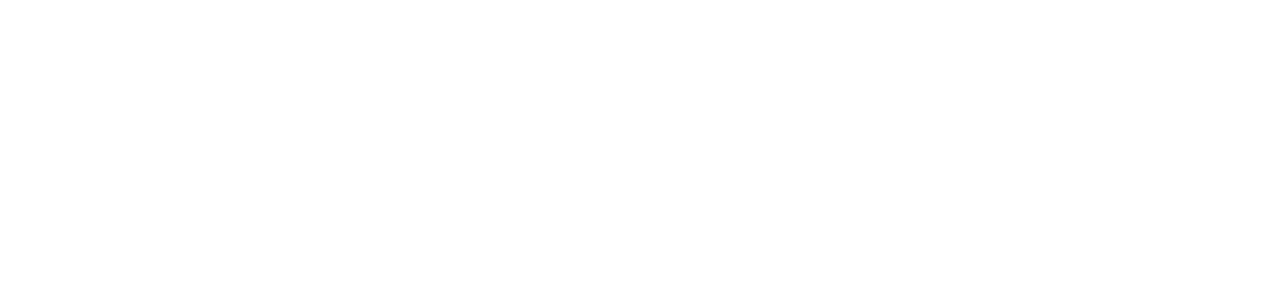
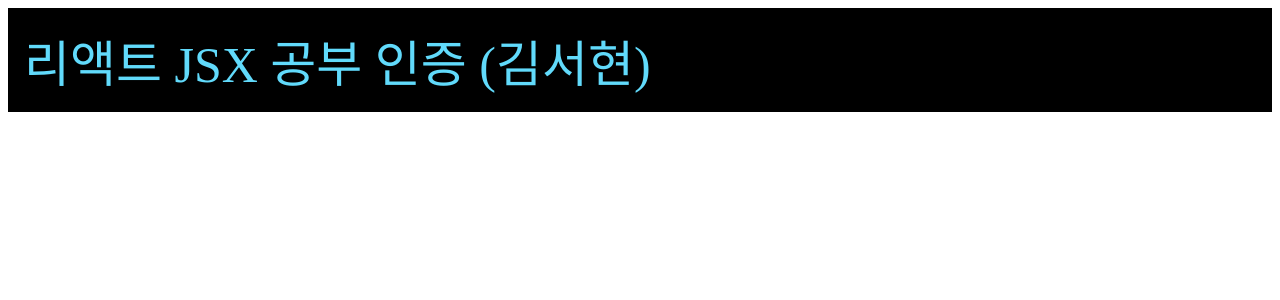
Before and after one commit to dsc-sookmyung/2021-02-React-Study, a React (Create React App) app: page / in a window 1280 px wide. Shown: the top 300 px of the page. Built offline with nearby package versions, Linux system fonts and the light colour scheme.

Commit message:
[1주차] REACT 시작하기 & JSX

```diff
--- a/public/index.html
+++ b/public/index.html
@@ -24,7 +24,7 @@
       work correctly both with client-side routing and a non-root public URL.
       Learn how to configure a non-root public URL by running `npm run build`.
     -->
-    <title>React App</title>
+    <title>GDSC_React_study</title>
   </head>
   <body>
     <noscript>You need to enable JavaScript to run this app.</noscript>
--- a/src/App.js
+++ b/src/App.js
@@ -1,5 +1,9 @@
 function App() {
-  return <div className="App"></div>;
+  return (
+    <div className="App" style={{backgroundColor:"black", padding:"16px", color:"#61DAFB", fontSize:"50px"}}>
+      리액트 JSX 공부 인증 (김서현)
+    </div>
+  );
 }
 
 export default App;
```
